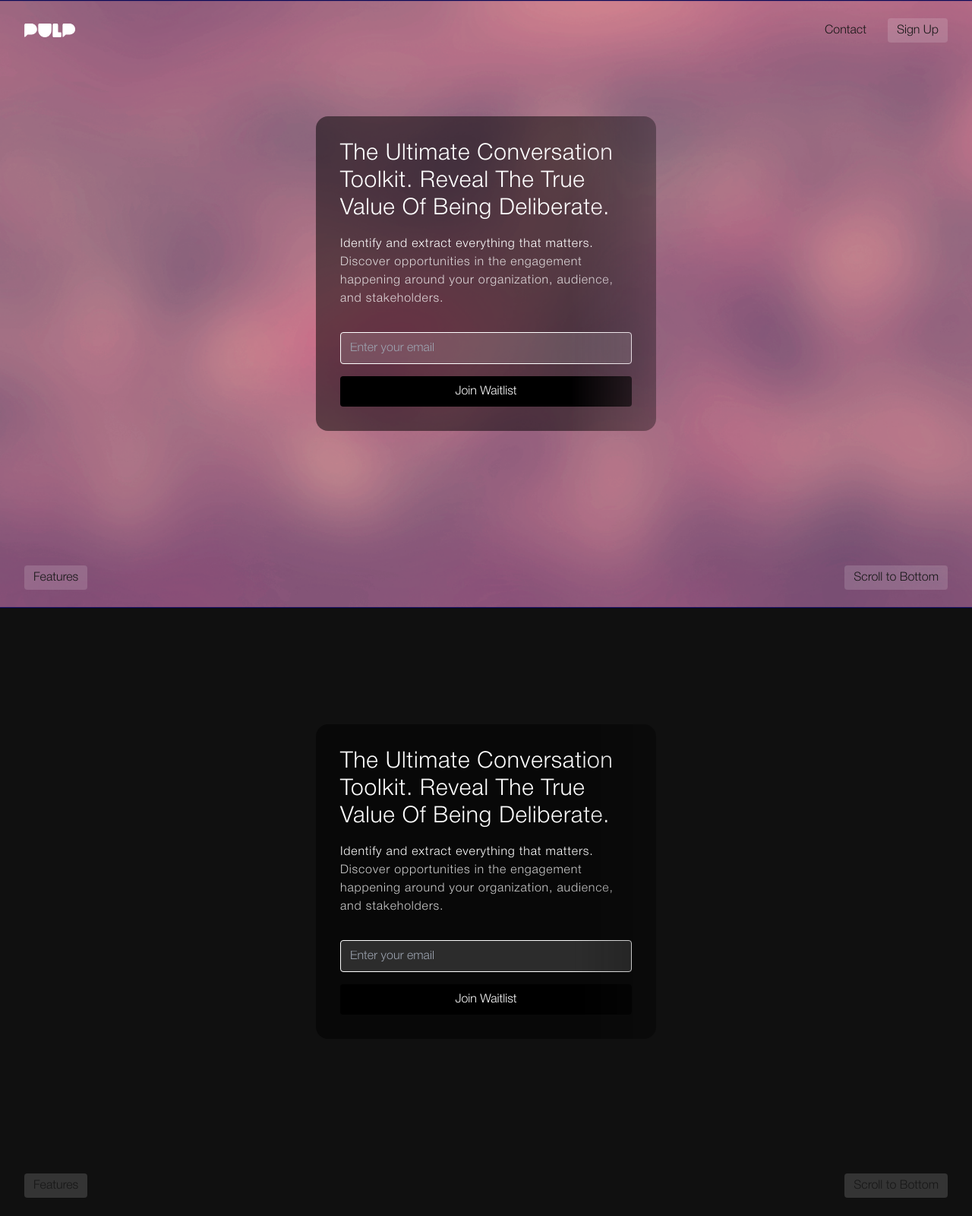
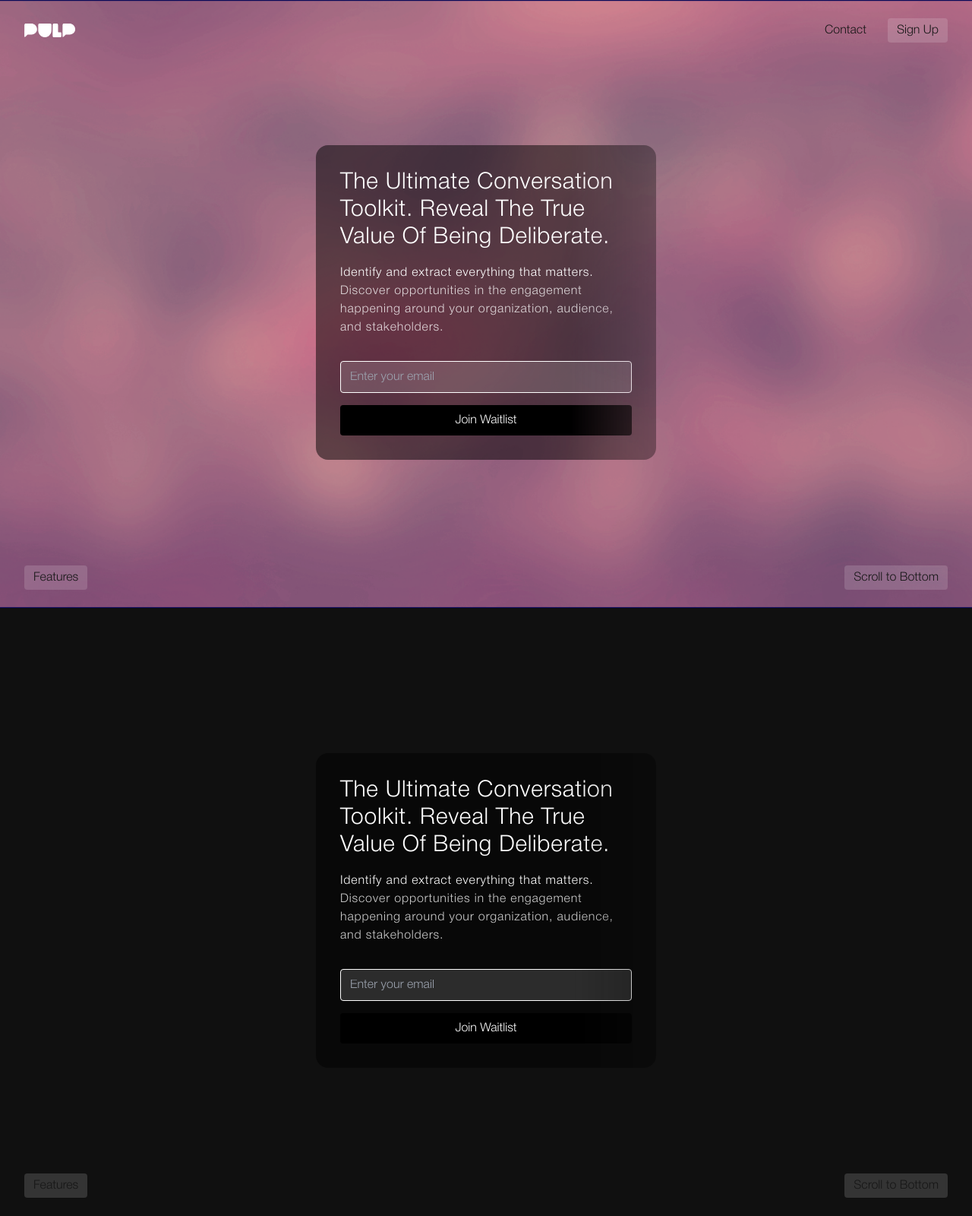
Before and after one commit to pulpshah/pulp.chat, a Next.js app: page / in a window 1280 px wide. Shown: the whole page at 76% size. Built offline with nearby package versions, Linux system fonts and the light colour scheme.

Commit message:
Update page.tsx

```diff
--- a/app/page.tsx
+++ b/app/page.tsx
@@ -34,7 +34,7 @@ export default function Home() {
       <div className="bg-cover bg-center bg-[url('/images/background.png')] flex-grow ">
         <div className="min-h-screen flex flex-col max-w-screen-2xl px-4 sm:px-6 lg:px-8 mx-auto">
           {/* Centered RevealFx */}
-          <div className="flex flex-grow items-center justify-center">
+          <div className="flex flex-grow items-center pt-[76px] justify-center">
             <RevealFx className="w-full max-w-md" speed="medium" delay={0} translateY={0}>
               <div className="bg-black bg-opacity-50 rounded-2xl p-6 sm:p-8">
                 <div className="text-white mb-8">
@@ -80,7 +80,7 @@ export default function Home() {
       <div className="bg-cover bg-center bg-[#101010] flex-grow ">
         <div className="min-h-screen flex flex-col max-w-screen-2xl px-4 sm:px-6 lg:px-8 mx-auto">
           {/* Centered RevealFx */}
-          <div className="flex flex-grow items-center justify-center">
+          <div className="flex flex-grow items-center pt-[76px] justify-center">
             <RevealFx className="w-full max-w-md" speed="medium" delay={0} translateY={0}>
               <div className="bg-black bg-opacity-50 rounded-2xl p-6 sm:p-8">
                 <div className="text-white mb-8">
```
